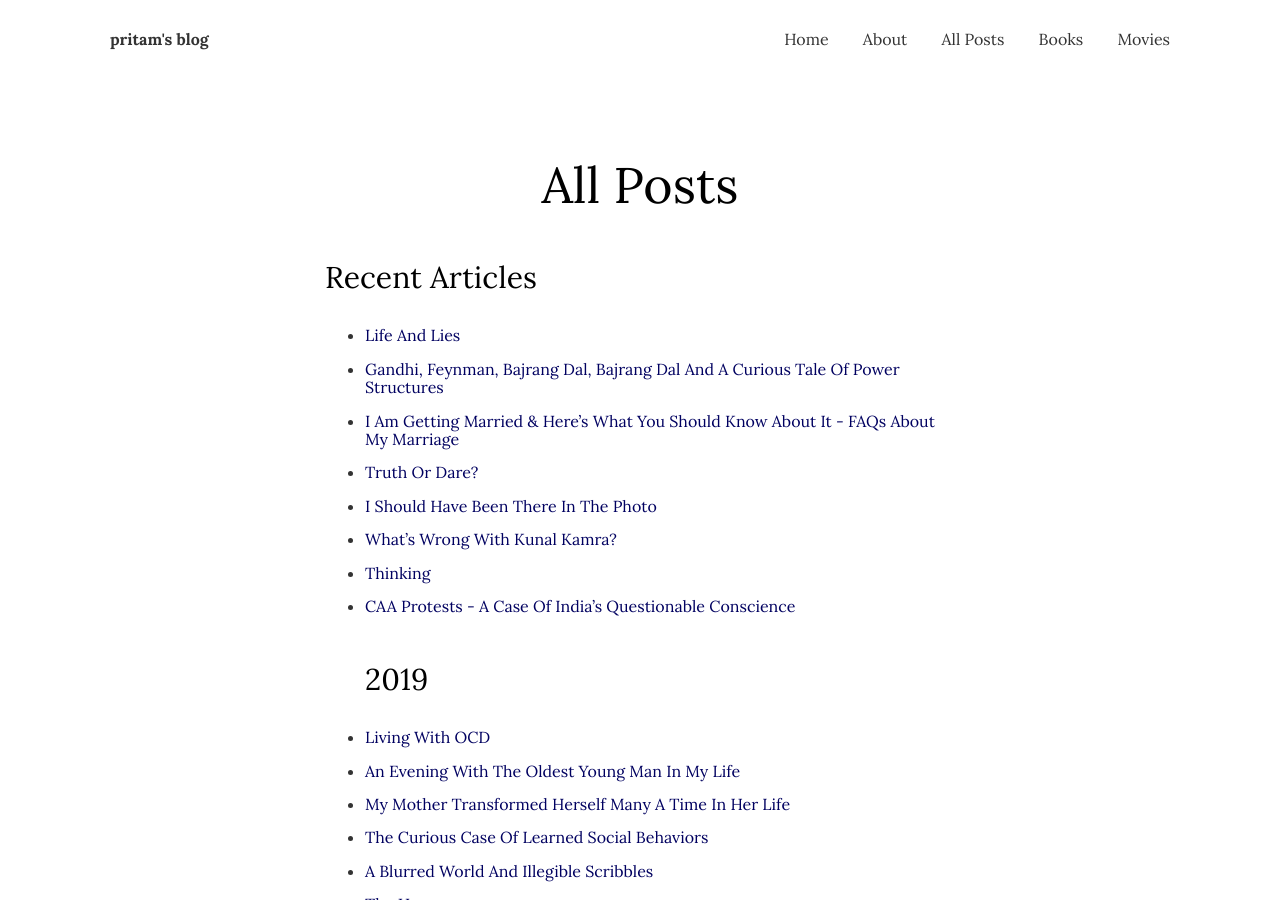
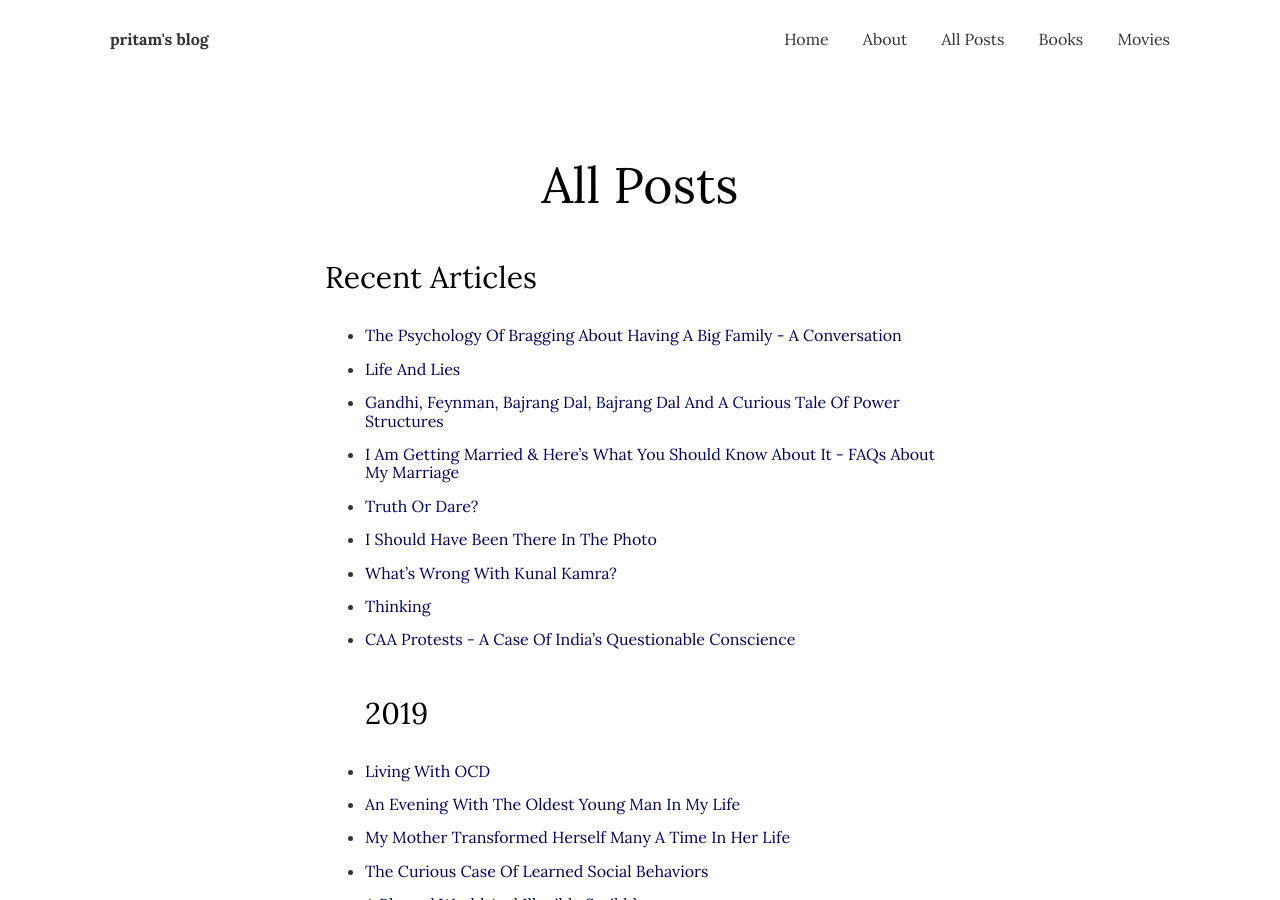
Before and after one commit to argumentativeyouth/pblog, a Jekyll site: the page built from _pages/all-posts.md, in a window 1280 px wide and 900 px high. Built offline with Jekyll 4.4.1, drawn with Linux system fonts in a browser that asks for light colours.

Commit message:
Update all-posts.md

```diff
--- a/_pages/all-posts.md
+++ b/_pages/all-posts.md
@@ -5,6 +5,7 @@ permalink: /all-posts/
 image:
 ---
 ## Recent Articles
+* [The Psychology Of Bragging About Having A Big Family - A Conversation](https://pritams.blog/the-psychology-of-bragging-about-having-a-big-family)
 * [Life And Lies](https://pritams.blog/life-and-lies/)
 * [Gandhi, Feynman, Bajrang Dal, Bajrang Dal And A Curious Tale Of Power Structures](https://pritams.blog/gandhi-feynman-bajrang-dal-and-a-curious-tale-of-power-structures/)
 * [I Am Getting Married & Here's What You Should Know About It - FAQs About My Marriage](https://pritams.blog/faqs-about-my-marriage/)
```
